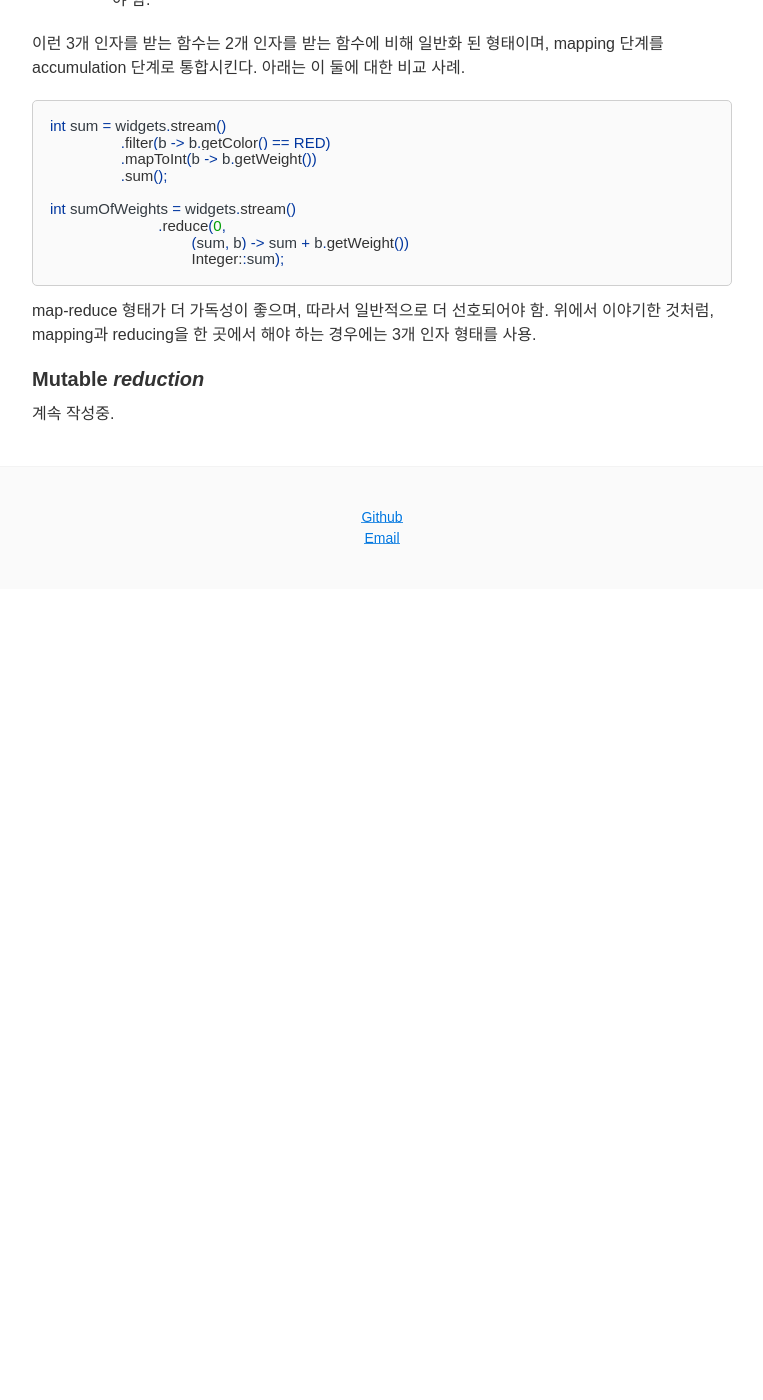
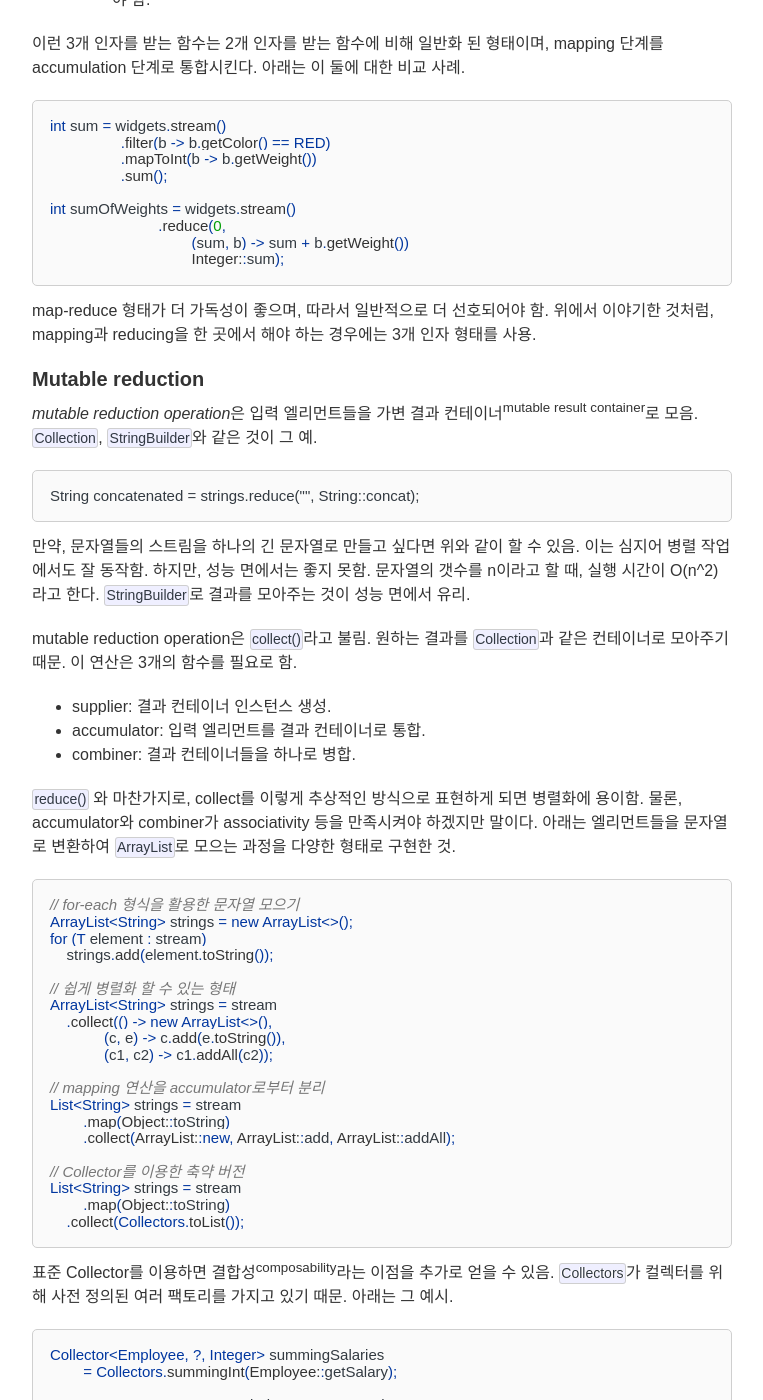
Before and after one commit to codehumane/codehumane.github.io, a Jekyll site: the page built from _posts/2018-07-03-Stream-Package.md, in a window 1280 px wide and 1400 px high, scrolled down 3569 px. Shown: the whole window, without its empty margins (258-1021 px from the left). Built offline with Jekyll 4.4.1, drawn with Linux system fonts in a browser that asks for light colours; before the commit the page ends 4158 px from its top, so only the background shows below that; some of the changed text lies outside the part shown.

Commit message:
"Package java.util.stream Description" 글 마무리

````diff
--- a/_posts/2018-07-03-Stream-Package.md
+++ b/_posts/2018-07-03-Stream-Package.md
@@ -163,6 +163,88 @@ int sumOfWeights = widgets.stream()
 
 map-reduce 형태가 더 가독성이 좋으며, 따라서 일반적으로 더 선호되어야 함. 위에서 이야기한 것처럼, mapping과 reducing을 한 곳에서 해야 하는 경우에는 3개 인자 형태를 사용.
 
-### Mutable *reduction*
+### Mutable reduction
 
-계속 작성중.
+*mutable reduction operation*은 입력 엘리먼트들을 가변 결과 컨테이너<sup>mutable result container</sup>로 모음. `Collection`, `StringBuilder`와 같은 것이 그 예.
+
+```jav
+String concatenated = strings.reduce("", String::concat);
+```
+
+만약, 문자열들의 스트림을 하나의 긴 문자열로 만들고 싶다면 위와 같이 할 수 있음. 이는 심지어 병렬 작업에서도 잘 동작함. 하지만, 성능 면에서는 좋지 못함. 문자열의 갯수를 n이라고 할 때, 실행 시간이 O(n^2)라고 한다. `StringBuilder`로 결과를 모아주는 것이 성능 면에서 유리.
+
+mutable reduction operation은 `collect()`라고 불림. 원하는 결과를 `Collection`과 같은 컨테이너로 모아주기 때문. 이 연산은 3개의 함수를 필요로 함.
+
+- supplier: 결과 컨테이너 인스턴스 생성.
+- accumulator: 입력 엘리먼트를 결과 컨테이너로 통합.
+- combiner: 결과 컨테이너들을 하나로 병합.
+
+`reduce()` 와 마찬가지로, collect를 이렇게 추상적인 방식으로 표현하게 되면 병렬화에 용이함. 물론, accumulator와 combiner가 associativity 등을 만족시켜야 하겠지만 말이다. 아래는 엘리먼트들을 문자열로 변환하여 `ArrayList`로 모으는 과정을 다양한 형태로 구현한 것.
+
+```java
+// for-each 형식을 활용한 문자열 모으기
+ArrayList<String> strings = new ArrayList<>();
+for (T element : stream)
+    strings.add(element.toString());
+
+// 쉽게 병렬화 할 수 있는 형태
+ArrayList<String> strings = stream
+    .collect(() -> new ArrayList<>(),
+             (c, e) -> c.add(e.toString()),
+             (c1, c2) -> c1.addAll(c2));
+
+// mapping 연산을 accumulator로부터 분리
+List<String> strings = stream
+	.map(Object::toString)
+	.collect(ArrayList::new, ArrayList::add, ArrayList::addAll);
+
+// Collector를 이용한 축약 버전
+List<String> strings = stream
+	.map(Object::toString)
+    .collect(Collectors.toList());
+```
+
+표준 Collector를 이용하면 결합성<sup>composability</sup>라는 이점을 추가로 얻을 수 있음. [`Collectors`](https://docs.oracle.com/javase/8/docs/api/java/util/stream/Collectors.html)가 컬렉터를 위해 사전 정의된 여러 팩토리를 가지고 있기 때문. 아래는 그 예시.
+
+```java
+Collector<Employee, ?, Integer> summingSalaries
+	= Collectors.summingInt(Employee::getSalary);
+
+Map<Department, Integer> salariesByDept = employees
+	.stream()
+    .collect(Collectors
+    	.groupingBy(Employee::getDepartment, summingSalaries));
+```
+
+참고로, 위 코드에서 ? 기호가 사용된 것은 우리가 이 타입에 대해 관심 없음을 드러냄.
+
+### Reduction, concurrency, and ordering
+
+`Map`을 만들어내는 `collect()`와 같이 일부 복잡한 reduction 연산에서는 병렬화로 얻는 성능 상의 이점이 줄어들 수 있음. 일부 `Map` 구현체들에서는 combining 단계(2개의 `Map`을 키를 이용해 병합시키는)가 비용이 많이 들기 때문. 하지만, `ConcurrentHashMap`와 같이, 동시에 수정 가능한 결과 컨테이너라면, 하나의 공유된 컨테이너를 사용하게 되므로, 병합 절차가 필요 없게 됨.
+
+이처럼 concurrent reduction을 지원하는 `Collector`들은 [`Collector.Characteristics.CONCURRENT`](https://docs.oracle.com/javase/8/docs/api/java/util/stream/package-summary.html) 값을 통해 알 수 있음.
+
+> Indicates that this collector is *concurrent*, meaning that the result container can support the accumulator function being called concurrently with the same result container from multiple threads.
+
+또한, 순서가 무시될 수 있으므로, 순서가 중요하지 않은 스트림을 처리할 때만 concurrent reduction이 가능. (스트림이 unordered이거나, [`Collector.Characteristics.UNORDERED`](https://docs.oracle.com/javase/8/docs/api/java/util/stream/Collector.Characteristics.html#UNORDERED)를 가지는 경우에 해당)
+
+```java
+Map<Buyer, List<Transaction>> salesByBuyer
+    = txns.parallelStream()
+        .unordered()
+        .collect(groupingByConcurrent(Transaction::getBuyer));
+```
+
+### Associativity
+
+`op`가 다음과 같다면 *associative*라고 할 수 있다.
+
+```
+(a op b) op c == a op (b op c)
+```
+
+associative operation의 예로는 덧셈, 최소값 또는 최대값 구하기, 문자열 연결 등이 있음. 뺄셈은 이런 결합 법칙이 성립하지 않음.
+
+## 정리하며
+
+어느 정도 안다고 생각했지만, 막상 전체를 정리하고 보니, 새로 알게 된 내용들이 있음. concurrent reduction를 위해 알고 있어야 하는 것, general form of reduce가 왜 필요한지 등. 그리고 스트림과 컬렉션의 차이 처럼, 암묵지가 형식지가 되는 경험도 있었고. 모름에는 끝이 없구나.
````
